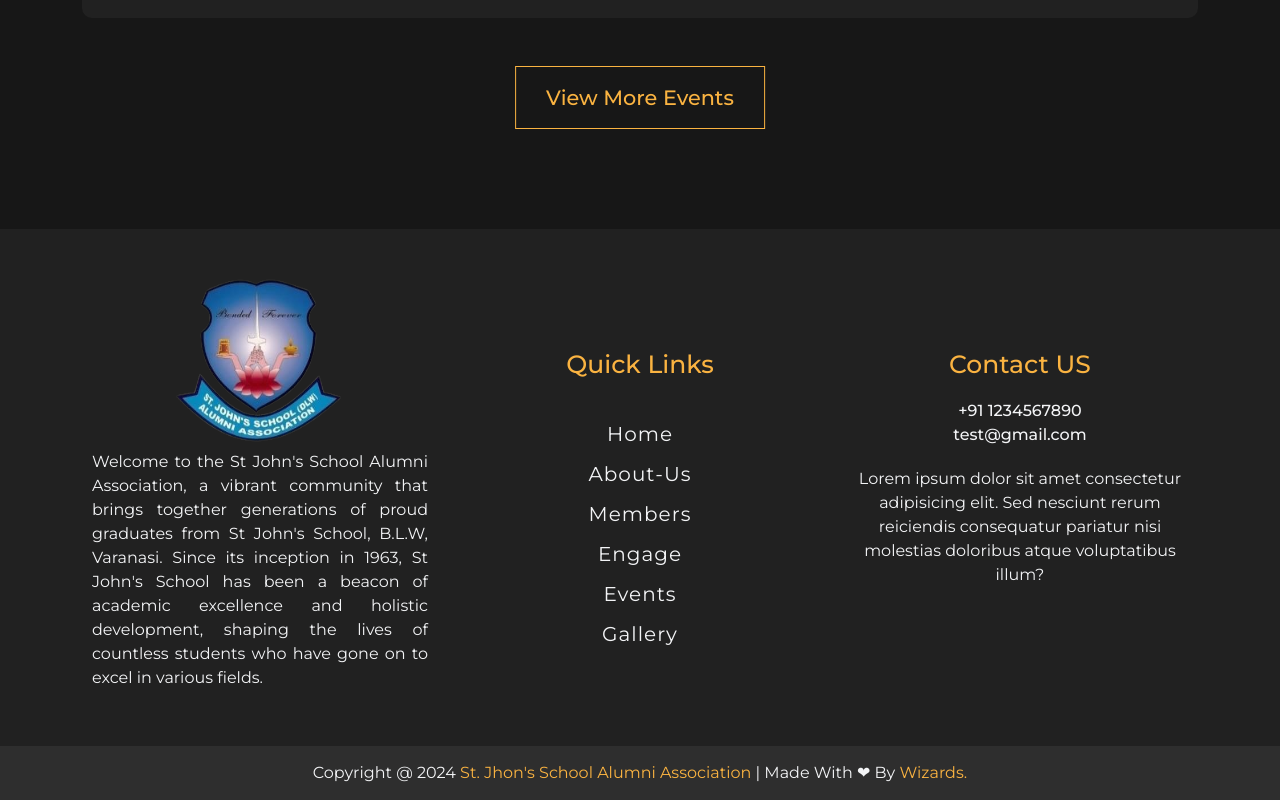
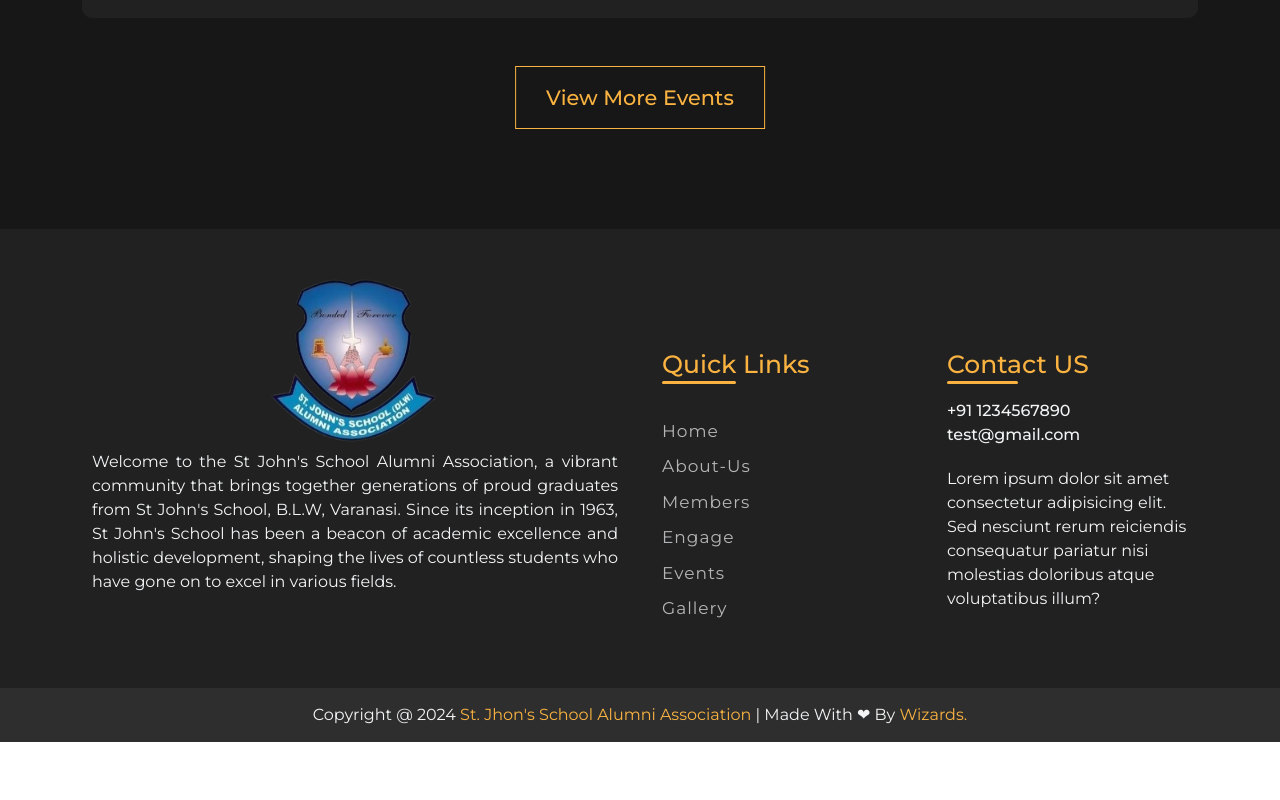
Before and after one commit to PriyeshRai369/sjsaa, a React (Vite) app: page /event in a window 1280 px wide. Shown: the part 890-1690 px from the top of the page. After the commit the page ends 1632 px from the top, so only its background shows below. Built offline with nearby package versions, Linux system fonts and the light colour scheme; some icons are missing; a web font is replaced by a local one.

Commit message:
Add image zoom funcanility.

```diff
--- a/package.json
+++ b/package.json
@@ -12,10 +12,12 @@
   "dependencies": {
     "@emotion/react": "^11.13.0",
     "@emotion/styled": "^11.13.0",
+    "@fancyapps/ui": "github:fancyapps/ui",
     "@gsap/react": "^2.1.1",
     "@mui/material": "^5.16.6",
     "@mui/styled-engine-sc": "^6.0.0-alpha.18",
     "@mui/x-data-grid": "^7.12.0",
+    "fslightbox-react": "^1.7.6",
     "gsap": "^3.12.5",
     "primereact": "^10.8.2",
     "react": "^18.3.1",
--- /dev/null
+++ b/src/components/Achievers/Achievers.jsx
@@ -0,0 +1,15 @@
+import React from "react";
+
+export default function Achievers() {
+  return (
+    <section className="sectionContainer">
+      <div className="container">
+        <div className="row">
+          <div className="col-lg-12">
+            <div className="achieversContainer"></div>
+          </div>
+        </div>
+      </div>
+    </section>
+  );
+}
--- a/src/components/Footer/Footer.jsx
+++ b/src/components/Footer/Footer.jsx
@@ -5,7 +5,7 @@ export default function Footer() {
       <div className="footerContainer">
         <div className="container">
           <div className="row row-gap-3">
-            <div className="col-lg-4 col-md-4 col-sm-6 text-center">
+            <div className="col-lg-6 col-md-8 col-sm-6 text-center">
               <div className="footerLogoContainer">
                 <img src="/images/school_logo.png" alt="" />
                 <p style={{textAlign:"justify"}}>
@@ -52,7 +52,7 @@ export default function Footer() {
               </div>
             </div>
 
-            <div className="col-lg-4 col-md-4 col-sm-6 text-center">
+            <div className="col-lg-3 col-md-4 col-sm-6">
               <div className="footerLinksContainers">
                 <h3>Quick Links</h3>
                 <ul>
@@ -78,7 +78,7 @@ export default function Footer() {
               </div>
             </div>
 
-            <div className="col-lg-4 col-md-4 col-sm-12 text-center">
+            <div className="col-lg-3 col-md-4 col-sm-12 ">
               <div className="footerLinksContainers">
                 <h3>Contact US</h3>
                 <lord-icon
--- a/src/components/Home/Home.jsx
+++ b/src/components/Home/Home.jsx
@@ -7,6 +7,7 @@ import AboutUs from "../AboutUs/AboutUs";
 import Events from "../Events/Events";
 import ManagingCommittee from "../ManagingCommittee/ManagingCommittee";
 import News from "../News/News";
+import Achievers from "../Achievers/Achievers";
 
 export default function Home() {
   return (
@@ -19,7 +20,8 @@ export default function Home() {
       <Stories/>
       <Vision/>
       <MessageForAlumni/>
-      <News/>
+      {/* <News/> */}
+      <Achievers/>
     </>
   );
 }
--- /dev/null
+++ b/src/components/ImageZoom/Fancybox.jsx
@@ -0,0 +1,26 @@
+import React, { useRef, useEffect } from "react";
+
+import { Fancybox as NativeFancybox } from "@fancyapps/ui";
+import "@fancyapps/ui/dist/fancybox/fancybox.css";
+
+function Fancybox(props) {
+  const containerRef = useRef(null);
+
+  useEffect(() => {
+    const container = containerRef.current;
+
+    const delegate = props.delegate || "[data-fancybox]";
+    const options = props.options || {};
+
+    NativeFancybox.bind(container, delegate, options);
+
+    return () => {
+      NativeFancybox.unbind(container);
+      NativeFancybox.close();
+    };
+  });
+
+  return <div ref={containerRef}>{props.children}</div>;
+}
+
+export default Fancybox;
--- a/src/components/Stories/Stories.jsx
+++ b/src/components/Stories/Stories.jsx
@@ -1,3 +1,4 @@
+import Fancybox from "../ImageZoom/Fancybox";
 export default function Stories() {
   return (
     <section className="sectionContainer">
@@ -5,58 +6,66 @@ export default function Stories() {
         <div className="title">
           <h1>Gallery</h1>
         </div>
+        <Fancybox
+          options={{
+            Carousel: {
+              infinite: false,
+            },
+          }}
+        >
           <div className="row row-gap-5">
             <div className="col-lg-3 col-md-4 col-sm-6 col-6">
-            <div className="storyImgContainer">
+              <div className="storyImgContainer"  data-fancybox="gallery" href="/images/party/01.jpeg">
                 <img src="/images/party/01.jpeg" alt="" />
               </div>
             </div>
             <div className="col-lg-3 col-md-4 col-sm-6 col-6">
-            <div className="storyImgContainer">
+              <div className="storyImgContainer"data-fancybox="gallery" href="/images/party/02.jpeg">
                 <img src="/images/party/02.jpeg" alt="" />
               </div>
             </div>
             <div className="col-lg-3 col-md-4 col-sm-6 col-6">
-            <div className="storyImgContainer">
+              <div className="storyImgContainer"data-fancybox="gallery" href="/images/party/03.jpeg">
                 <img src="/images/party/03.jpeg" alt="" />
               </div>
             </div>
             <div className="col-lg-3 col-md-4 col-sm-6 col-6">
-            <div className="storyImgContainer">
+              <div className="storyImgContainer"data-fancybox="gallery" href="/images/party/04.jpeg">
                 <img src="/images/party/04.jpeg" alt="" />
               </div>
             </div>
             <div className="col-lg-3 col-md-4 col-sm-6 col-6">
-            <div className="storyImgContainer">
+              <div className="storyImgContainer"data-fancybox="gallery" href="/images/party/05.jpeg">
                 <img src="/images/party/05.jpeg" alt="" />
               </div>
             </div>
             <div className="col-lg-3 col-md-4 col-sm-6 col-6">
-            <div className="storyImgContainer">
+              <div className="storyImgContainer"data-fancybox="gallery" href="/images/party/06.jpeg">
                 <img src="/images/party/06.jpeg" alt="" />
               </div>
             </div>
             <div className="col-lg-3 col-md-4 col-sm-6 col-6">
-            <div className="storyImgContainer">
+              <div className="storyImgContainer"data-fancybox="gallery" href="/images/party/07.jpeg">
                 <img src="/images/party/07.jpeg" alt="" />
               </div>
             </div>
             <div className="col-lg-3 col-md-4 col-sm-6 col-6">
-            <div className="storyImgContainer">
+              <div className="storyImgContainer"data-fancybox="gallery" href="/images/party/08.jpeg">
                 <img src="/images/party/08.jpeg" alt="" />
               </div>
             </div>
             <div className="col-lg-3 col-md-4 col-sm-6 col-6">
-            <div className="storyImgContainer">
+              <div className="storyImgContainer"data-fancybox="gallery" href="/images/party/09.jpeg">
                 <img src="/images/party/09.jpeg" alt="" />
               </div>
             </div>
             <div className="col-lg-3 col-md-4 col-sm-6 col-6">
-            <div className="storyImgContainer">
+              <div className="storyImgContainer"data-fancybox="gallery" href="/images/party/10.jpeg">
                 <img src="/images/party/10.jpeg" alt="" />
               </div>
             </div>
           </div>
+        </Fancybox>
       </div>
     </section>
   );
--- a/src/index.css
+++ b/src/index.css
@@ -793,27 +793,53 @@ body {
   position: relative;
 
   h3 {
+    width: max-content;
+    position: relative;
     margin-top: 50px;
     color: var(--third-color);
     margin-bottom: 40px;
     font-size: 25px;
+
+    &::after{
+      content: "";
+      position: absolute;
+      width: 50%;
+      height: 3px;
+      background-color: var(--third-color);
+      left: 0;
+      bottom: -5px;
+      z-index: 999;
+      transition: width 0.5s cubic-bezier(1, 0, 0, 1);
+      border-radius: 20px;
+    }
   }
   p {
     color: var(--text-color);
   }
   ul {
     display: flex;
-    align-items: center;
     flex-direction: column;
-    text-align: center;
     padding: 0;
   }
   ul li {
     position: relative;
     margin-bottom: 10px;
+
+
+  }
+  ul li a {
+    position: relative;
+    text-decoration: none;
+    color: var(--text-color);
+    font-size: 17px;
+    letter-spacing: 1px;
+    opacity: 0.7;
 
     &:hover::after {
       width: 100%;
+    }
+    &:hover{
+      opacity: 1;
     }
 
     &::after {
@@ -828,12 +854,6 @@ body {
       transition: width 0.5s cubic-bezier(1, 0, 0, 1);
       border-radius: 20px;
     }
-  }
-  ul li a {
-    text-decoration: none;
-    color: #f3f4f6;
-    font-size: 20px;
-    letter-spacing: 1px;
   }
 }
 
@@ -2089,3 +2109,12 @@ label {
   }
 
 }
+
+
+.achieversContainer{
+  width: 100%;
+  position: relative;
+  padding: 20px;
+  background-color: var(--secondry-color);
+  border-radius: 15px;
+}
```
Also changed, not shown: 1 other file (tests, documents, lock files or other folders). Lines whose indentation alone changed are shown as unchanged.
